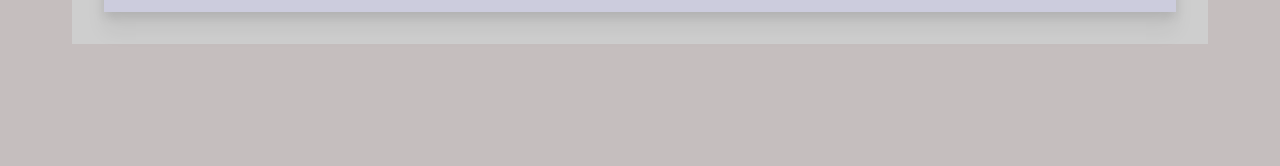
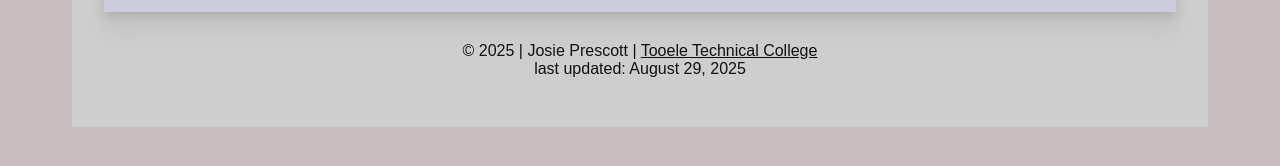
Before and after one commit to JosiePrescott/TTECH-Update-WeatherSite, a plain HTML site: page weather.html in a window 1280 px wide. Shown: the part 950-1116 px from the top of the page. Before the commit the page ends 1066 px from the top, so only its background shows below. Drawn offline with Linux system fonts and the light colour scheme.

Commit message:
Update weather.html

```diff
--- a/weather.html
+++ b/weather.html
@@ -44,7 +44,7 @@
         <div class="article-five-day">
             <h2 id="forcastTitle" class="forecast">5 Day Forecast</h2>
             <h3 id="city">Salt Lake City</h3>
-            <article class="five-article flex">
+          <article class="five-article flex">
                 <div class="flex-col">
                     <p>Day 1 </p>
                     <img src="https://github.com/AndrewP-Instructor/HTMLProject1/blob/main/images/Umbrella.jpg?raw=true">
@@ -91,7 +91,15 @@
                     </span>
                 </div>
             </article>
-        </section>
-    <footer></footer>
+          </div>
+        <hr>
+    <footer>
+      <p>
+        &copy; 2025 | Josie Prescott |
+        <a href="https://tooeletech.edu/">Tooele Technical College</a>
+        <br />
+        last updated: August 29, 2025
+      </p>
+    </footer>
   </body>
 </html>
```
